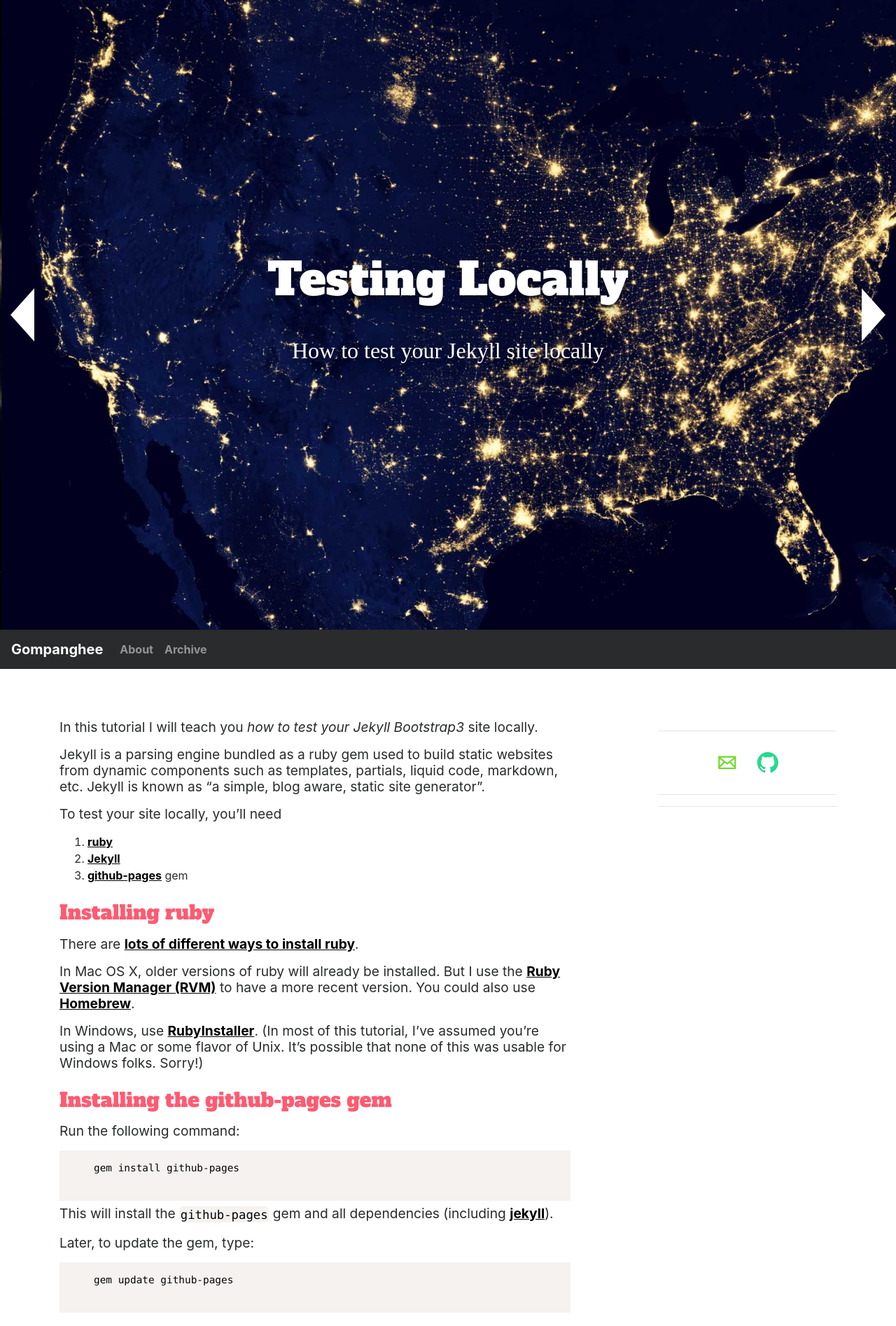
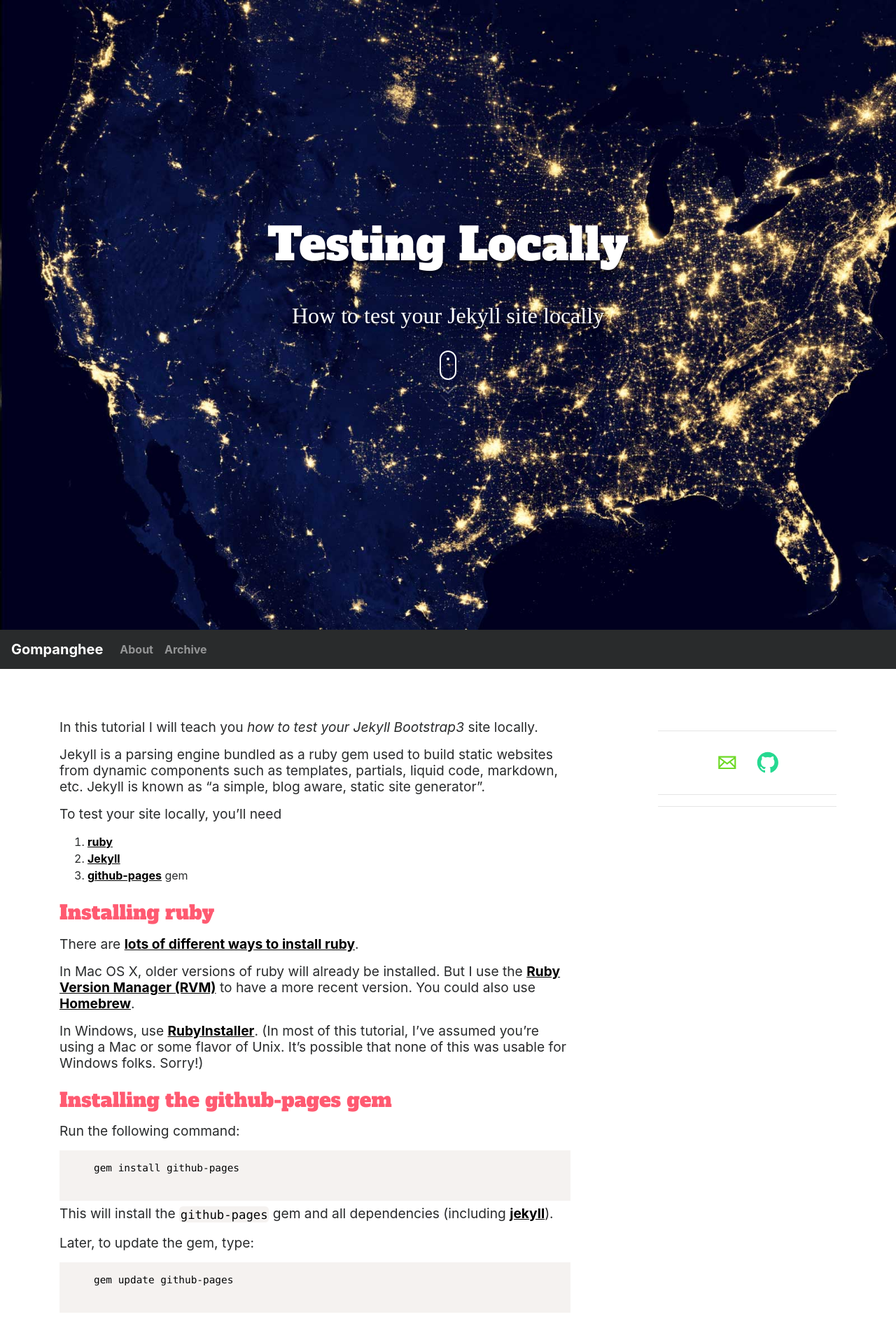
Before and after one commit to gompanghee/gompanghee.github.io, a Jekyll site: the page built from _posts/lessons/2017-01-17-testing-locally.md, in a window 1280 px wide. Shown: the top 1895 px of the page at 70% size. Built offline with Jekyll 4.4.1, drawn with Linux system fonts in a browser that asks for light colours; nearby versions of some CDN libraries; some web fonts are replaced; comment, search, counter and statistics services are not loaded; some of the changed text lies outside the part shown.

Commit message:
Update post.html

```diff
--- a/_includes/themes/bootstrap/post.html
+++ b/_includes/themes/bootstrap/post.html
@@ -1,20 +1,213 @@
-<div id="fullpage">
+<style>
+  .parallax {
+  background-image: url('{{ BASE_PATH }}/assets/img/{% if page.img %}{{ page.img }}{% else %}generic.jpg{% endif %}');
+
+  height: 500px;
+
+  background-attachment: fixed;
+  background-position: center;
+  background-repeat: no-repeat;
+  background-size: cover;
+}
+
+.mouse_scroll {
+	display: block;
+	margin: 0 auto;
+	width: 24px;
+	height: 100px;
+}
+
+
+.m_scroll_arrows
+{
+  display: block;
+  width: 5px;
+  height: 5px;
+  -ms-transform: rotate(45deg); /* IE 9 */
+  -webkit-transform: rotate(45deg); /* Chrome, Safari, Opera */
+  transform: rotate(45deg);
+
+  border-right: 2px solid white;
+  border-bottom: 2px solid white;
+  margin: 0 0 3px 4px;
+
+  width: 16px;
+  height: 16px;
+}
+
+
+.unu
+{
+  margin-top: 1px;
+}
+
+.unu, .doi, .trei
+{
+    -webkit-animation: mouse-scroll 1s infinite;
+    -moz-animation: mouse-scroll 1s infinite;
+    animation: mouse-scroll 1s infinite;
+
+}
+
+.unu
+{
+  -webkit-animation-delay: .1s;
+  -moz-animation-delay: .1s;
+  -webkit-animation-direction: alternate;
+
+  animation-direction: alternate;
+  animation-delay: alternate;
+}
+
+.doi
+{
+  -webkit-animation-delay: .2s;
+  -moz-animation-delay: .2s;
+  -webkit-animation-direction: alternate;
+
+  animation-delay: .2s;
+  animation-direction: alternate;
+
+  margin-top: -6px;
+}
+
+.trei
+{
+  -webkit-animation-delay: .3s;
+  -moz-animation-delay: .3s;
+  -webkit-animation-direction: alternate;
+
+  animation-delay: .3s;
+  animation-direction: alternate;
+
+
+  margin-top: -6px;
+}
+
+.mouse {
+  height: 42px;
+  width: 24px;
+  border-radius: 14px;
+  transform: none;
+  border: 2px solid white;
+  top: 170px;
+}
+
+.wheel {
+  height: 5px;
+  width: 2px;
+  display: block;
+  margin: 5px auto;
+  background: white;
+  position: relative;
+
+  height: 4px;
+  width: 4px;
+  border: 2px solid #fff;
+  -webkit-border-radius: 8px;
+          border-radius: 8px;
+}
+
+.wheel {
+  -webkit-animation: mouse-wheel 0.6s linear infinite;
+  -moz-animation: mouse-wheel 0.6s linear infinite;
+  animation: mouse-wheel 0.6s linear infinite;
+}
+
+@-webkit-keyframes mouse-wheel{
+   0% {
+    opacity: 1;
+    -webkit-transform: translateY(0);
+    -ms-transform: translateY(0);
+    transform: translateY(0);
+  }
+
+  100% {
+    opacity: 0;
+    -webkit-transform: translateY(6px);
+    -ms-transform: translateY(6px);
+    transform: translateY(6px);
+  }
+}
+@-moz-keyframes mouse-wheel {
+  0% { top: 1px; }
+  25% { top: 2px; }
+  50% { top: 3px;}
+  75% { top: 2px;}
+  100% { top: 1px;}
+}
+@-o-keyframes mouse-wheel {
+
+   0% { top: 1px; }
+  25% { top: 2px; }
+  50% { top: 3px;}
+  75% { top: 2px;}
+  100% { top: 1px;}
+}
+@keyframes mouse-wheel {
+
+   0% { top: 1px; }
+  25% { top: 2px; }
+  50% { top: 3px;}
+  75% { top: 2px;}
+  100% { top: 1px;}
+}
+
+@-webkit-keyframes mouse-scroll {
+
+  0%   { opacity: 0;}
+  50%  { opacity: .5;}
+  100% { opacity: 1;}
+}
+@-moz-keyframes mouse-scroll {
+
+  0%   { opacity: 0; }
+  50%  { opacity: .5; }
+  100% { opacity: 1; }
+}
+@-o-keyframes mouse-scroll {
+
+  0%   { opacity: 0; }
+  50%  { opacity: .5; }
+  100% { opacity: 1; }
+}
+@keyframes mouse-scroll {
+
+  0%   { opacity: 0; }
+  50%  { opacity: .5; }
+  100% { opacity: 1; }
+}
+</style>
+
+<script>
+  var log=Date.now();
+
+  window.addEventListener('scroll',() => {
+      if (window.scrollY<nav.offsetTop && Date.now()-log>nav.offsetTop-window.scrollY && Date.now()-log>100) {
+          log=Date.now();
+          nav.scrollIntoView({behavior: 'smooth'});
+      }
+  });
+
+</script>
+
+<div id="fullpage" class='parallax' style="cursor:pointer;" onclick="nav.scrollIntoView({behavior: 'smooth'});">
   <div class="section" id="section0">
     <div style="background-size: cover; background-image:url('{{ BASE_PATH }}/assets/img/{% if page.img %}{{ page.img }}{% else %}generic.jpg{% endif %}')" class="slide">
         <div class="jumbotronic" style="text-align: center">
           <h1 class="heavy">{{ page.title }}</h1>
           {% if page.tagline %} <h2 class="heavy">{{ page.tagline }}</h2>{% endif %}
+          <div class="mouse_scroll">
+            <div class="mouse">
+              <div class="wheel"></div>
+            </div>
+            <div>
+              <span class="m_scroll_arrows unu"></span>
+              <span class="m_scroll_arrows doi"></span>
+              <span class="m_scroll_arrows trei"></span>
+            </div>
+          </div>
         </div>
-    </div>
-    {% if page.title2 %}<div style="background-size: cover; background-image:url('{{ BASE_PATH }}/assets/img/{% if page.img2 %}{{ page.img2 }}{% else %}generic.jpg{% endif %}')" class="slide">
-    <div class="jumbotronic" style="text-align: center">
-      <h1 class="heavy">{{ page.title2 }}</h1>
-    </div>{% endif %}
-    </div>
-
-    {% if page.title3 %}<div style="background-size: cover; background-image:url('{{ BASE_PATH }}/assets/img/{% if page.img3 %}{{ page.img3 }}{% else %}generic.jpg{% endif %}')" class="slide">
-    <div class="jumbotronic" style="text-align: center">
-      <h1 class="heavy">{{ page.title3 }}</h1>{% endif %}
     </div>
   </div>
  </div>
@@ -39,31 +232,19 @@
           <div class="row">
 
                 <div class="col-sm-6">
-
-                   {% include social-share.html %}
-
-                </div>
-                <div class="col-sm-6">
                 {% unless page.categories == empty %}
                       <h4 class="lead">
                             Categories | {{page.categories | array_to_sentence_string}}
                       </p>
                 {% endunless %}
                 </div>
-                <!--<div class="col-sm-4">
-                  {% unless page.tags == empty %}
-                      <h4 class="lead">
-                        Tags | {{page.tags | array_to_sentence_string}}
-                      </p>
-                  {% endunless %}
-                </div>-->
 
 
 
           </div>
           <hr>
           <div>
-            <h2>We Love  New Opinions <br /><small class="subtitle">Leave us a comment or a question</small></h2>
+            <h2>Commencts</h2>
             {% include JB/comments %}
           </div>
 
@@ -105,31 +286,6 @@
 
     </div>
 
-
-          <!-- FULL SCREEN MODAL SUBMIT open/close -->
-      <div class="overlay overlay-hugeinc">
-        <button type="button" class="overlay-close">Close</button>
-
-        <nav>
-          <form action="//altervista.us8.list-manage.com/subscribe/post?u=a36bd3e356847dab838227fce&amp;id=3c63d825b2" method="post" id="mc-embedded-subscribe-form" name="mc-embedded-subscribe-form" class="validate" target="_blank" novalidate>
-          <ul>
-            <li>
-              <label>Name</label>
-            </li>
-            <li>
-              <input class="span11" type="text" name="FNAME" id="first_name" placeholder="Jonathan">
-            </li>
-            <li>
-              <label>Email</label>
-            </li>
-            <li>
-              <input class="span11" type="text" id="email" name="EMAIL" placeholder="jon@doe.com">
-            </li>
-            <li>
-              <input class="cbp-mc-submit" type="submit" value="Invia" name="subscribe" />
-            </li>
-          </ul>
-        </form>
-        </nav>
-
-      </div>
+<script>
+  setTimeout(()=>{nav.scrollIntoView({behavior: 'smooth'});},500)
+</script>
```
